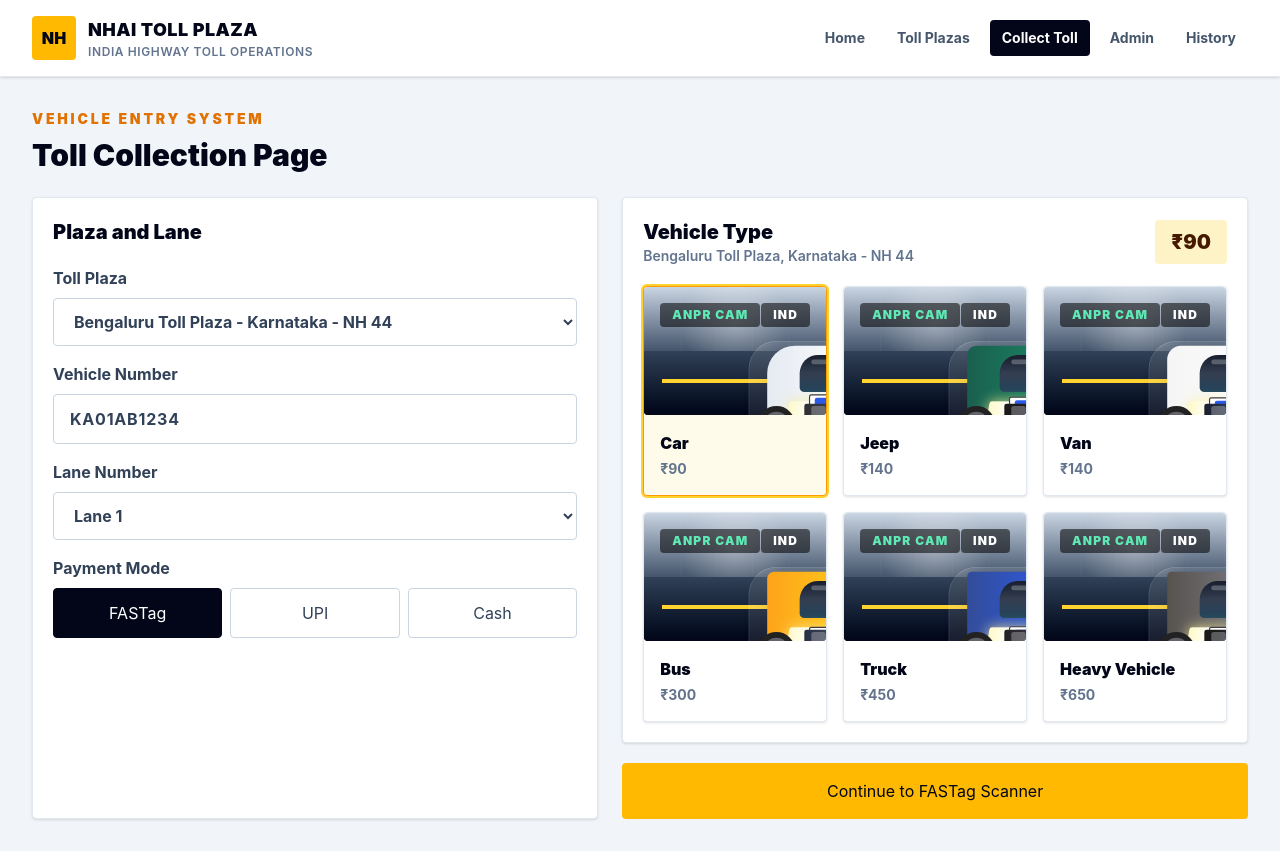
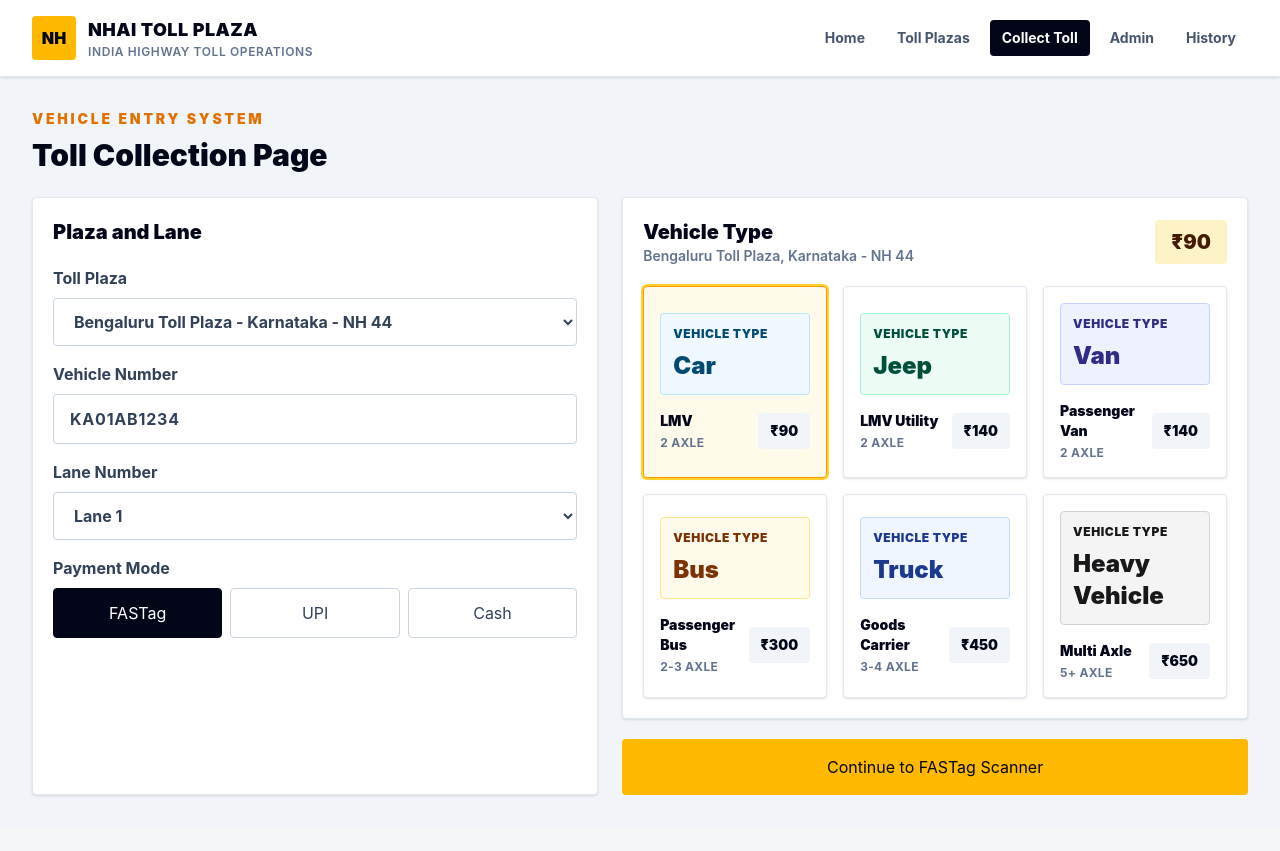
Before and after one commit to chandana351/nhai-toll-plaza-management-system, a React (Vite) app: page /collect in a window 1280 px wide. After the commit the page ends 827 px from the top, so only its background shows below. Built offline with nearby package versions, Linux system fonts and the light colour scheme.

Commit message:
Simplify vehicle type selection cards

```diff
--- a/src/components/VehicleCard.jsx
+++ b/src/components/VehicleCard.jsx
@@ -1,5 +1,13 @@
-import RealisticVehicleVisual from "./RealisticVehicleVisual.jsx";
 import { formatCurrency } from "../utils/storage.js";
+
+const vehicleMeta = {
+  Car: { className: "LMV", axles: "2 Axle", tone: "bg-sky-50 text-sky-900 border-sky-200" },
+  Jeep: { className: "LMV Utility", axles: "2 Axle", tone: "bg-emerald-50 text-emerald-900 border-emerald-200" },
+  Van: { className: "Passenger Van", axles: "2 Axle", tone: "bg-indigo-50 text-indigo-900 border-indigo-200" },
+  Bus: { className: "Passenger Bus", axles: "2-3 Axle", tone: "bg-amber-50 text-amber-900 border-amber-200" },
+  Truck: { className: "Goods Carrier", axles: "3-4 Axle", tone: "bg-blue-50 text-blue-900 border-blue-200" },
+  "Heavy Vehicle": { className: "Multi Axle", axles: "5+ Axle", tone: "bg-zinc-100 text-zinc-900 border-zinc-300" },
+};
 
 export default function VehicleCard({ type, rate, selected, onSelect }) {
   return (
@@ -10,10 +18,18 @@ export default function VehicleCard({ type, rate, selected, onSelect }) {
         selected ? "border-amber-500 bg-amber-50 ring-2 ring-amber-300" : "border-slate-200 bg-white hover:border-slate-400"
       }`}
     >
-      <RealisticVehicleVisual type={type} plateNumber="IND TOLL" compact />
       <div className="p-4">
-        <p className="font-black text-slate-950">{type}</p>
-        <p className="mt-1 text-sm font-bold text-slate-500">{formatCurrency(rate)}</p>
+        <div className={`rounded border px-3 py-3 ${vehicleMeta[type].tone}`}>
+          <p className="text-xs font-black uppercase tracking-wider">Vehicle Type</p>
+          <p className="mt-2 text-2xl font-black">{type}</p>
+        </div>
+        <div className="mt-4 flex items-center justify-between gap-3">
+          <div>
+            <p className="text-sm font-black text-slate-950">{vehicleMeta[type].className}</p>
+            <p className="mt-1 text-xs font-bold uppercase tracking-wide text-slate-500">{vehicleMeta[type].axles}</p>
+          </div>
+          <p className="rounded bg-slate-100 px-3 py-2 text-sm font-black text-slate-950">{formatCurrency(rate)}</p>
+        </div>
       </div>
     </button>
   );
```
